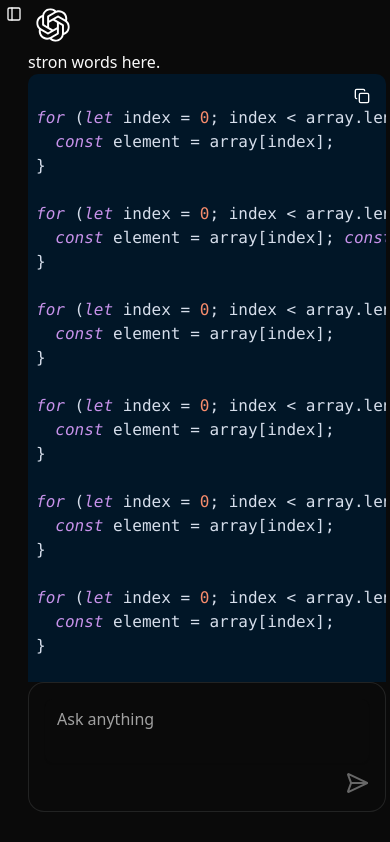
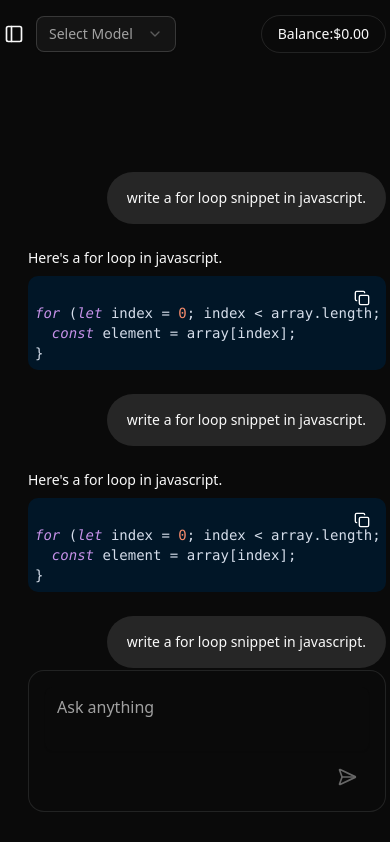
Before and after one commit to MahfujulSagor/ConvoVerse, a Next.js app: page /dashboard in a window 390 px wide. Shown: the top 842 px of the page. Built offline with nearby package versions, Linux system fonts and the light colour scheme.

Commit message:
add dashboard nav

```diff
--- a/app/dashboard/layout.js
+++ b/app/dashboard/layout.js
@@ -25,7 +25,7 @@ export default function RootLayout({ children }) {
       >
         <SidebarProvider>
           <AppSidebar />
-          <SidebarTrigger />
+          <SidebarTrigger className='sticky top-5' />
           {children}
         </SidebarProvider>
       </body>
--- a/app/dashboard/page.js
+++ b/app/dashboard/page.js
@@ -3,29 +3,119 @@ import ChatItem from "@/components/chat/ChatItem";
 import { Textarea } from "@/components/ui/textarea";
 import { SendHorizonal } from "lucide-react";
 import React from "react";
+import textSnippet from "@/lib/static-response";
+import { userTextSnippet } from "@/lib/static-response";
+import { zodResolver } from "@hookform/resolvers/zod";
+import { useForm } from "react-hook-form";
+import { z } from "zod";
+import { Button } from "@/components/ui/button";
+import {
+  Select,
+  SelectContent,
+  SelectGroup,
+  SelectItem,
+  SelectTrigger,
+  SelectValue,
+} from "@/components/ui/select";
+
+const inputSchema = z.object({
+  message: z.string().nonempty("Message cannot be empty"),
+});
 
 const Dashboard = () => {
+  const {
+    register,
+    formState: { errors },
+    handleSubmit,
+    reset,
+  } = useForm({
+    resolver: zodResolver(inputSchema),
+  });
+
+  const onSubmit = (data) => {
+    console.log(data);
+    reset();
+  };
   return (
-    <div className="max-w-3xl w-full mx-auto relative">
+    <div className="w-full">
+      {/* Navbar */}
+      <div className="sticky top-0 z-2 flex justify-between items-center bg-background w-full">
+        {/* Model selector */}
+        <div className="flex justify-between items-center py-4 px-2">
+          <Select className="">
+            <SelectTrigger className="w-[140px] md:w-[180px]">
+              <SelectValue placeholder="Select Model" />
+            </SelectTrigger>
+            <SelectContent>
+              <SelectGroup>
+                <SelectItem value="o1">o1</SelectItem>
+                <SelectItem value="o1-mini">o1-mini</SelectItem>
+                <SelectItem value="gpt-4o">gpt-4o</SelectItem>
+                <SelectItem value="gpt-4o-mini">gpt-4o-mini</SelectItem>
+              </SelectGroup>
+            </SelectContent>
+          </Select>
+        </div>
+        {/* Balance */}
+        <div className="border rounded-4xl mr-8">
+          <div className="flex justify-between items-center py-2 px-4 md:py-3 md:px-6">
+            <div className="text-sm font-medium">Balance:</div>
+            <div className="text-sm font-medium">$0.00</div>
+          </div>
+        </div>
+      </div>
+      <div className="max-w-3xl w-full mx-auto relative mt-26 min-h-screen">
         <div className="mr-8">
-        <ChatItem />
+          <div className="min-h-screen mb-26">
+            <ChatItem
+              content={userTextSnippet.message}
+              role={userTextSnippet.role}
+            />
+            <ChatItem content={textSnippet.message} role={textSnippet.role} />
+            <ChatItem
+              content={userTextSnippet.message}
+              role={userTextSnippet.role}
+            />
+            <ChatItem content={textSnippet.message} role={textSnippet.role} />
+            <ChatItem
+              content={userTextSnippet.message}
+              role={userTextSnippet.role}
+            />
+            <ChatItem content={textSnippet.message} role={textSnippet.role} />
+            <ChatItem
+              content={userTextSnippet.message}
+              role={userTextSnippet.role}
+            />
+            <ChatItem content={textSnippet.message} role={textSnippet.role} />
+          </div>
           <div className="w-full bg-background pb-8 sticky bottom-0 flex justify-center items-center">
             <div className="w-full min-h-20 max-w-3xl bg-background rounded-2xl p-4 border">
-            <form>
+              <form onSubmit={handleSubmit(onSubmit)}>
                 <div className="w-full flex justify-center items-center">
                   <Textarea
-                  rows={1}
                     autoFocus
+                    {...register("message")}
                     className="max-h-72 ChatInput border-none outline-none focus-visible:ring-0 focus-visible:ring-offset-0 resize-none font-medium w-full text-white dark:bg-background"
                     placeholder="Ask anything"
+                    onKeyDown={(e) => {
+                      if (e.key === "Enter" && !e.shiftKey) {
+                        e.preventDefault();
+                        handleSubmit(onSubmit)();
+                      }
+                    }}
                   />
                 </div>
                 <div className="w-full flex justify-end items-center mt-2">
-                <button className="cursor-pointer flex justify-center items-center text-[#676767]">
-                  <SendHorizonal className="" />
-                </button>
+                  <Button
+                    type="submit"
+                    variant="ghost"
+                    className="cursor-pointer flex justify-center items-center text-[#676767]"
+                  >
+                    <SendHorizonal className="size-5" />
+                  </Button>
                 </div>
               </form>
+            </div>
           </div>
         </div>
       </div>
--- a/app/globals.css
+++ b/app/globals.css
@@ -121,12 +121,6 @@
   }
 }
 
-/* /components/chat/ChatItem.js */
-.code-block {
+* {
   scrollbar-color: #424242 transparent;
 }
-
-/* /dashboard/page.js */
-.ChatInput {
-  scrollbar-color: #424242 transparent;
-}
--- a/components/chat/ChatItem.js
+++ b/components/chat/ChatItem.js
@@ -1,13 +1,10 @@
 "use client";
-import textSnippet from "@/lib/static-response";
-import Image from "next/image";
 import React, { useState } from "react";
-import OpenAi from "@/public/OpenAI-white.svg";
 import Markdown from "react-markdown";
 import SyntaxHighlighter from "react-syntax-highlighter";
 import { nightOwl } from "react-syntax-highlighter/dist/esm/styles/hljs";
 import { Button } from "../ui/button";
-import { Copy, UserRound } from "lucide-react";
+import { Copy } from "lucide-react";
 import { toast } from "sonner";
 
 const extractCode = (message) => {
@@ -37,7 +34,7 @@ const isCode = (str) => {
   return false;
 };
 
-const ChatItem = ({ content = textSnippet, role = "assistant" }) => {
+const ChatItem = ({ content, role }) => {
   const [copied, setCopied] = useState(false);
   const messageBlock = extractCode(content);
 
@@ -54,19 +51,16 @@ const ChatItem = ({ content = textSnippet, role = "assistant" }) => {
   };
 
   return role === "assistant" ? (
-    <div className="mb-40">
-      <div>
-        <Image src={OpenAi} alt="OpenAi logo" width={50} height={50} />
-      </div>
+    <div className="mb-6 md:text-base text-sm">
       {!messageBlock && (
-        <div>
+        <div className="my-2">
           <Markdown>{content}</Markdown>
         </div>
       )}
       {messageBlock &&
         messageBlock.map((block, index) => {
           return isCode(block) ? (
-            <div key={index} className="relative">
+            <div key={index} className="relative mt-2">
               <Button
                 variant="ghost"
                 onClick={handleCopy}
@@ -84,27 +78,22 @@ const ChatItem = ({ content = textSnippet, role = "assistant" }) => {
               </SyntaxHighlighter>
             </div>
           ) : (
-            <div key={index}>
+            <div key={index} className="mt-2">
               <Markdown>{block}</Markdown>
             </div>
           );
         })}
     </div>
   ) : (
-    <div>
-      <div>
-        {/* <Image src={OpenAi} alt="OpenAi logo" width={50} height={50} /> */}
-        <UserRound className="w-12 h-12"/>
-      </div>
-      {!messageBlock && (
-        <div>
+    <div className="mb-6 w-full flex justify-end items-center md:text-base text-sm">
+      <div className="max-w-lg bg-secondary rounded-4xl py-2 px-5">
+        <div className="my-2">
           <Markdown>{content}</Markdown>
         </div>
-      )}
-      {messageBlock &&
+        {/* {messageBlock &&
           messageBlock.map((block, index) => {
             return isCode(block) ? (
-            <div key={index} className="relative">
+              <div key={index} className="relative mt-2">
                 <Button
                   variant="ghost"
                   onClick={handleCopy}
@@ -122,11 +111,12 @@ const ChatItem = ({ content = textSnippet, role = "assistant" }) => {
                 </SyntaxHighlighter>
               </div>
             ) : (
-            <div key={index}>
+              <div key={index} className="mt-2">
                 <Markdown>{block}</Markdown>
               </div>
             );
-        })}
+          })} */}
+      </div>
     </div>
   );
 };
--- a/components/ui/sidebar.jsx
+++ b/components/ui/sidebar.jsx
@@ -240,7 +240,8 @@ function SidebarTrigger({
         toggleSidebar()
       }}
       {...props}>
-      <PanelLeftIcon />
+      {/* REMAINDER: class size added later */}
+      <PanelLeftIcon className="size-5" />
       <span className="sr-only">Toggle Sidebar</span>
     </Button>
   );
--- a/lib/static-response.js
+++ b/lib/static-response.js
@@ -1,39 +1,18 @@
-const textSnippet = `
-stron words here.
+const textSnippet = {
+  message: `
+Here's a for loop in javascript.
 \`\`\`
 for (let index = 0; index < array.length; index++) {
   const element = array[index];
 }
+\`\`\``,
+  role: "assistant",
+};
 
-for (let index = 0; index < array.length; index++) {
-  const element = array[index]; const element = array[index]; const element = array[index]; const element = array[index]; const element = array[index];
-}
-
-for (let index = 0; index < array.length; index++) {
-  const element = array[index];
-}
-
-for (let index = 0; index < array.length; index++) {
-  const element = array[index];
-}
-
-for (let index = 0; index < array.length; index++) {
-  const element = array[index];
-}
-
-for (let index = 0; index < array.length; index++) {
-  const element = array[index];
-}
-
-for (let index = 0; index < array.length; index++) {
-  const element = array[index];
-}
-
-for (let index = 0; index < array.length; index++) {
-  const element = array[index];
-}
-\`\`\`
-again stron words here.
-`;
+export const userTextSnippet = {
+  message: `
+write a for loop snippet in javascript.`,
+  role: "user",
+};
 
 export default textSnippet;
--- a/package.json
+++ b/package.json
@@ -9,6 +9,7 @@
     "lint": "next lint"
   },
   "dependencies": {
+    "@hookform/resolvers": "^4.1.3",
     "@radix-ui/react-avatar": "^1.1.3",
     "@radix-ui/react-dialog": "^1.1.6",
     "@radix-ui/react-dropdown-menu": "^2.1.6",
@@ -24,12 +25,14 @@
     "next-themes": "^0.4.6",
     "react": "^19.0.0",
     "react-dom": "^19.0.0",
+    "react-hook-form": "^7.54.2",
     "react-icons": "^5.5.0",
     "react-markdown": "^10.1.0",
     "react-syntax-highlighter": "^15.6.1",
     "sonner": "^2.0.1",
     "tailwind-merge": "^3.0.2",
-    "tw-animate-css": "^1.2.4"
+    "tw-animate-css": "^1.2.4",
+    "zod": "^3.24.2"
   },
   "devDependencies": {
     "@eslint/eslintrc": "^3",
```
Also changed, not shown: 1 other file (tests, documents, lock files or other folders). Lines whose indentation alone changed are shown as unchanged.
